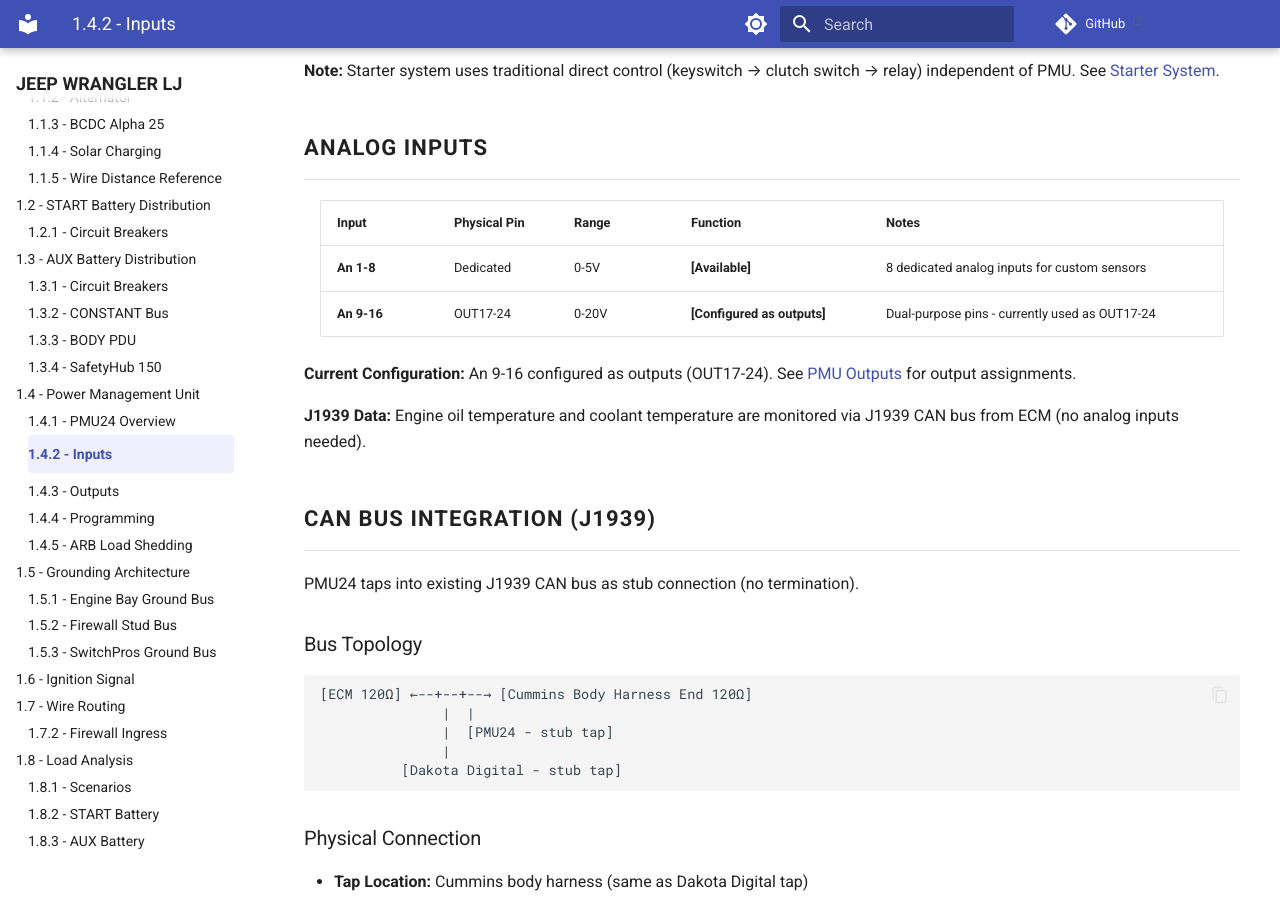
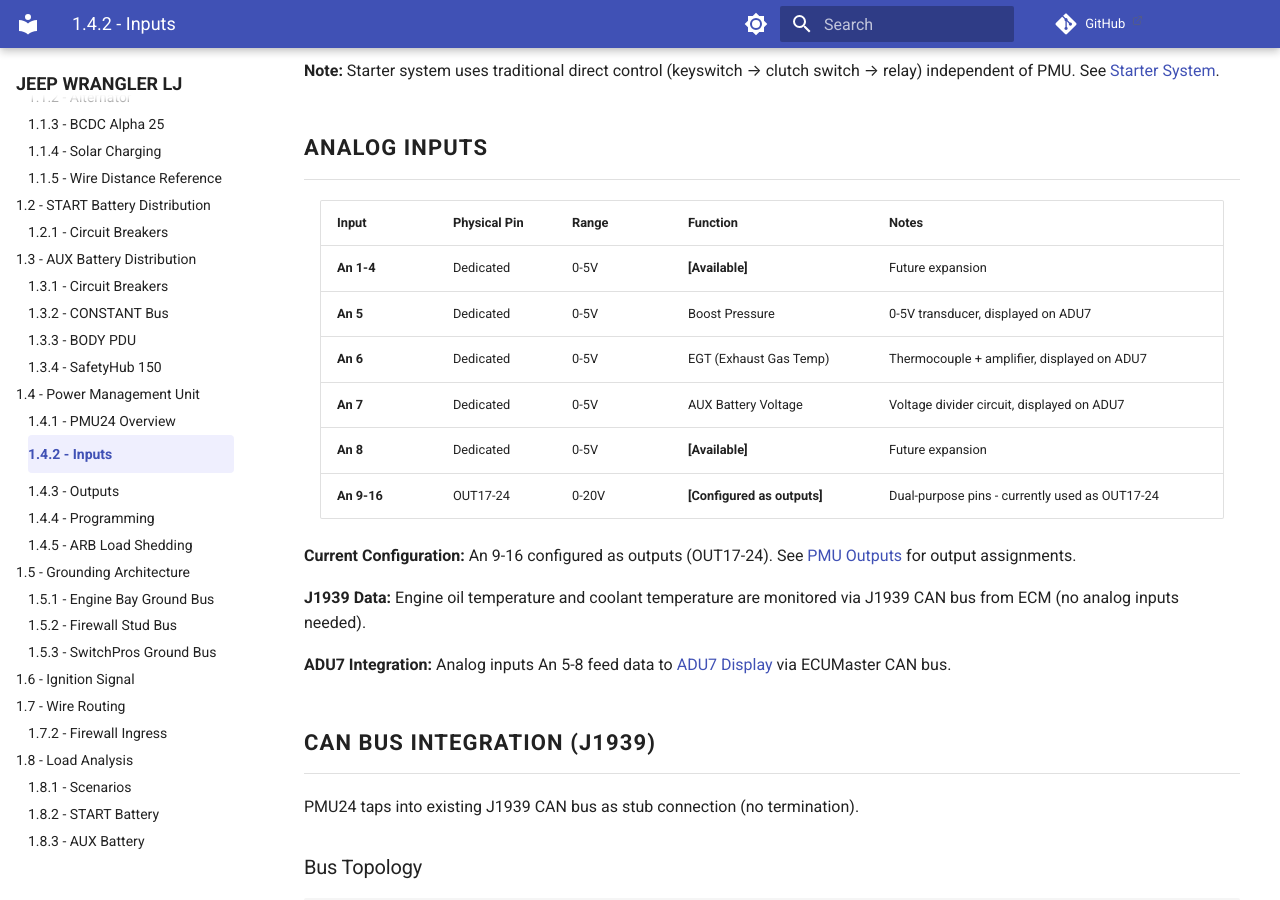
Before and after one commit to sob/drawings, an MkDocs documentation site: the page built from docs/jeep_lj/01-power-systems/04-pmu/02-pmu-inputs.md, in a window 1280 px wide and 900 px high, scrolled down 1208 px. Built offline with MkDocs 1.6.1 and Material for MkDocs 9.7.7, drawn with Linux system fonts in a browser that asks for light colours; comment, search, counter and statistics services are not loaded.

Commit message:
docs(electrical): add ECUMaster ADU7 supplemental display
Add Section 2.10 for ADU7 7" display mounted on A-pillar cage.
Displays boost pressure, EGT, battery voltages, and PMU data via
ECUMaster CAN bus integration with PMU24.

- Create ADU7 display documentation page
- Assign PMU OUT14 for ADU7 power (~2A, ignition switched)
- Reserve PMU analog inputs An 5-7 for boost, EGT, AUX battery voltage
- Update mkdocs.yml navigation

🤖 Generated with [Claude Code](https://claude.com/claude-code)

Co-Authored-By: Claude <noreply@anthropic.com>

```diff
--- a/docs/jeep_lj/01-power-systems/04-pmu/02-pmu-inputs.md
+++ b/docs/jeep_lj/01-power-systems/04-pmu/02-pmu-inputs.md
@@ -43,12 +43,18 @@ See [Ignition Signal Distribution](#ignition-signal-distribution) for complete w
 
 | Input       | Physical Pin | Range | Function                    | Notes                                          |
 | :---------- | :----------- | :---- | :-------------------------- | :--------------------------------------------- |
-| **An 1-8**  | Dedicated    | 0-5V  | **[Available]**             | 8 dedicated analog inputs for custom sensors   |
+| **An 1-4**  | Dedicated    | 0-5V  | **[Available]**             | Future expansion                               |
+| **An 5**    | Dedicated    | 0-5V  | Boost Pressure              | 0-5V transducer, displayed on ADU7             |
+| **An 6**    | Dedicated    | 0-5V  | EGT (Exhaust Gas Temp)      | Thermocouple + amplifier, displayed on ADU7    |
+| **An 7**    | Dedicated    | 0-5V  | AUX Battery Voltage         | Voltage divider circuit, displayed on ADU7     |
+| **An 8**    | Dedicated    | 0-5V  | **[Available]**             | Future expansion                               |
 | **An 9-16** | OUT17-24     | 0-20V | **[Configured as outputs]** | Dual-purpose pins - currently used as OUT17-24 |
 
 **Current Configuration:** An 9-16 configured as outputs (OUT17-24). See [PMU Outputs][pmu-outputs] for output assignments.
 
 **J1939 Data:** Engine oil temperature and coolant temperature are monitored via J1939 CAN bus from ECM (no analog inputs needed).
+
+**ADU7 Integration:** Analog inputs An 5-8 feed data to [ADU7 Display][adu7-display] via ECUMaster CAN bus.
 
 ## CAN Bus Integration (J1939)
 
@@ -107,3 +113,4 @@ See [PMU Programming][pmu-programming] for CAN-based logic examples.
 [firewall-ingress]: ../07-wire-routing/02-firewall-ingress.md
 [gauge-cluster]: ../../02-engine-systems/09-gauge-cluster/index.md
 [ignition-signal]: ../06-ignition-signal/index.md
+[adu7-display]: ../../02-engine-systems/10-adu7-display/index.md
--- a/mkdocs.yml
+++ b/mkdocs.yml
@@ -140,6 +140,7 @@ nav:
         - 2.9.4 - BIM GPS: jeep_lj/02-engine-systems/09-gauge-cluster/04-bim-gps.md
         - 2.9.5 - BIM TPMS: jeep_lj/02-engine-systems/09-gauge-cluster/05-bim-tpms.md
         - 2.9.6 - BIM Compass: jeep_lj/02-engine-systems/09-gauge-cluster/06-bim-compass.md
+      - 2.10 - ADU7 Display: jeep_lj/02-engine-systems/10-adu7-display/index.md
     - Vehicle Lighting:
       - jeep_lj/03-lighting-systems/index.md
       - 3.1 - Lighting Overview: jeep_lj/03-lighting-systems/01-lighting-overview.md
```
Also changed, not shown: docs/jeep_lj/01-power-systems/04-pmu/03-pmu-outputs.md (+2 -1 lines), docs/jeep_lj/02-engine-systems/10-adu7-display/index.md (added, +97 -0 lines).
